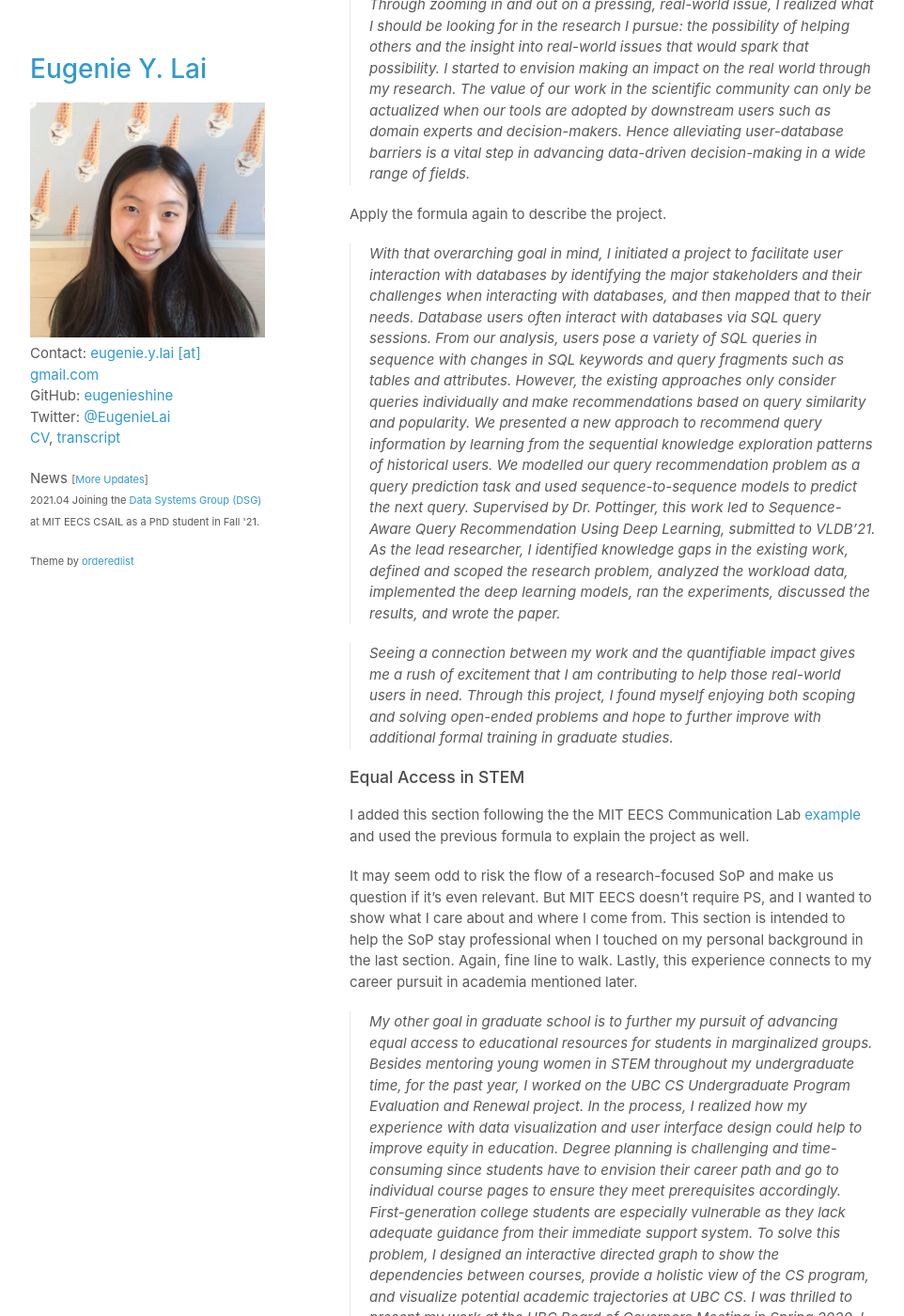
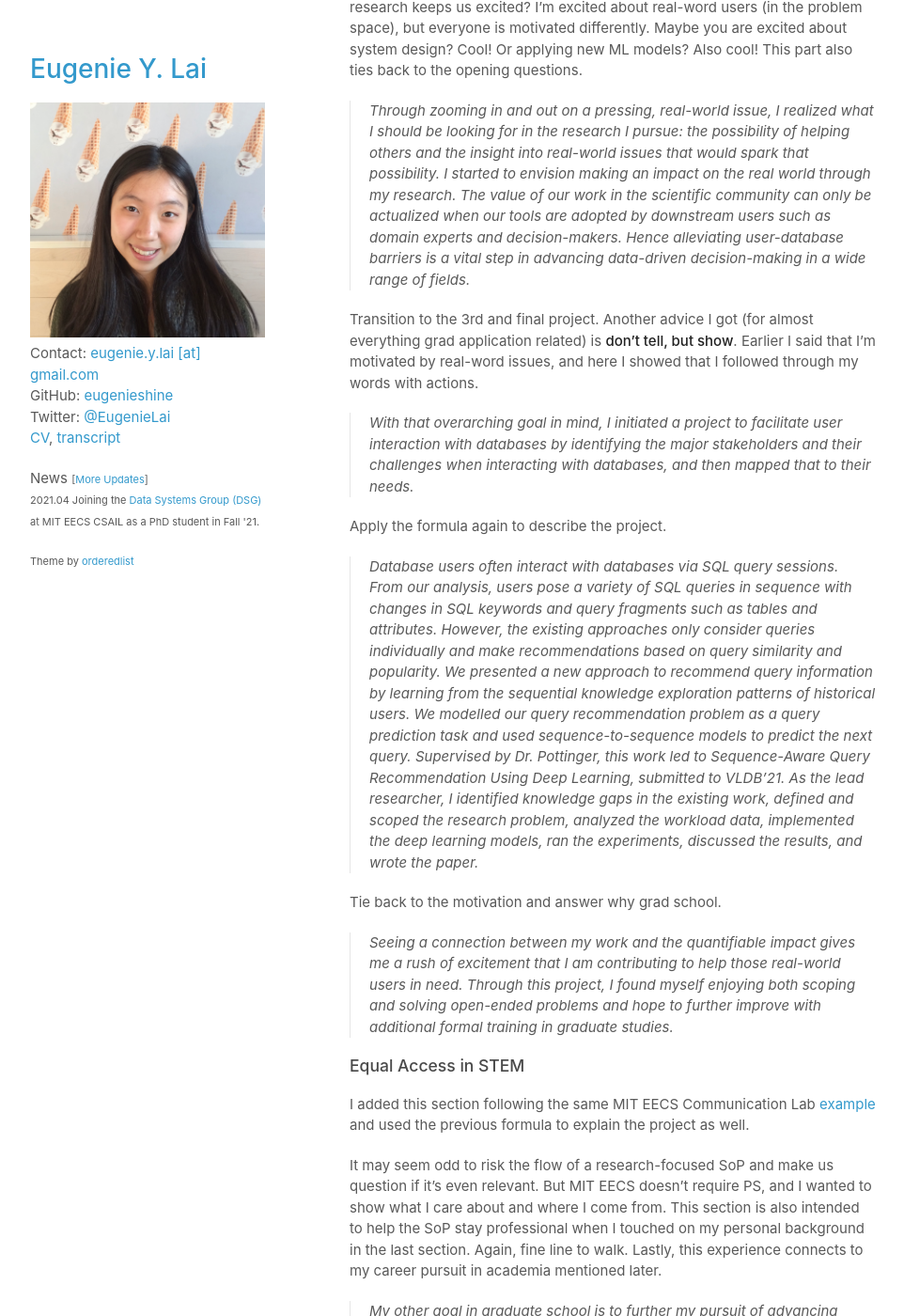
Before and after one commit to eugenielai/eugenielai.github.io, a Jekyll site: the page built from posts/another_annotated_sop.md, in a window 1280 px wide and 1400 px high, scrolled down 4853 px. Shown: the whole window at 94% size, without its empty margins (158-1120 px from the left). Built offline with Jekyll 4.4.1, drawn with Linux system fonts in a browser that asks for light colours; a script that is not in the unit is left out; some of the changed text lies outside the part shown.

Commit message:
update anno example of sop

```diff
--- a/posts/another_annotated_sop.md
+++ b/posts/another_annotated_sop.md
@@ -87,19 +87,23 @@ Transition to my next project to show more technical competency while keeping th
 Another example of the formula above but in a slightly different order to make things flow better.
 > Working with another undergraduate student under the supervision of Dr. Raymond Ng, we set out to address the challenge of how the city of Surrey should place EV charging stations. Prior to our work, the approach to determine where to install an EV charging site was solely based on expert opinions, despite a large volume of data collected by the city of Surrey. To help city planners make strategic decisions informed by evidence, I developed a web application to give them a user-friendly way to explore and make sense of the data. I used interactive maps and graphs to visualize the spatial distribution and time trends of Surrey’s vehicle stock, traffic flows, and land use. In September 2019, the city used my tool to choose 20 charger locations for a Canadian federal funding proposal, and I was proud to co-present this work at the SIGKDD’20 Social Impact Session this summer.
 
-Tie back to the opening questions.
+I find another good way to bring in our personality while staying professional is to talk about our value, which is also related to some why’s. What kind of research keeps us excited? I’m excited about real-word users (in the problem space), but everyone is motivated differently. Maybe you are excited about system design? Cool! Or applying new ML models? Also cool! This part also ties back to the opening questions.
 > Through zooming in and out on a pressing, real-world issue, I realized what I should be looking for in the research I pursue: the possibility of helping others and the insight into real-world issues that would spark that possibility. I started to envision making an impact on the real world through my research. The value of our work in the scientific community can only be actualized when our tools are adopted by downstream users such as domain experts and decision-makers. Hence alleviating user-database barriers is a vital step in advancing data-driven decision-making in a wide range of fields.
 
+Transition to the 3rd and final project. Another advice I got (for almost everything grad application related) is **don’t tell, but show**. Earlier I said that I’m motivated by real-word issues, and here I showed that I followed through my words with actions.
+> With that overarching goal in mind, I initiated a project to facilitate user interaction with databases by identifying the major stakeholders and their challenges when interacting with databases, and then mapped that to their needs.
+
 Apply the formula again to describe the project.
-> With that overarching goal in mind, I initiated a project to facilitate user interaction with databases by identifying the major stakeholders and their challenges when interacting with databases, and then mapped that to their needs. Database users often interact with databases via SQL query sessions. From our analysis, users pose a variety of SQL queries in sequence with changes in SQL keywords and query fragments such as tables and attributes. However, the existing approaches only consider queries individually and make recommendations based on query similarity and popularity. We presented a new approach to recommend query information by learning from the sequential knowledge exploration patterns of historical users. We modelled our query recommendation problem as a query prediction task and used sequence-to-sequence models to predict the next query. Supervised by Dr. Pottinger, this work led to Sequence-Aware Query Recommendation Using Deep Learning, submitted to VLDB’21. As the lead researcher, I identified knowledge gaps in the existing work, defined and scoped the research problem, analyzed the workload data, implemented the deep learning models, ran the experiments, discussed the results, and wrote the paper.
+> Database users often interact with databases via SQL query sessions. From our analysis, users pose a variety of SQL queries in sequence with changes in SQL keywords and query fragments such as tables and attributes. However, the existing approaches only consider queries individually and make recommendations based on query similarity and popularity. We presented a new approach to recommend query information by learning from the sequential knowledge exploration patterns of historical users. We modelled our query recommendation problem as a query prediction task and used sequence-to-sequence models to predict the next query. Supervised by Dr. Pottinger, this work led to Sequence-Aware Query Recommendation Using Deep Learning, submitted to VLDB’21. As the lead researcher, I identified knowledge gaps in the existing work, defined and scoped the research problem, analyzed the workload data, implemented the deep learning models, ran the experiments, discussed the results, and wrote the paper.
 
+Tie back to the motivation and answer why grad school.
 > Seeing a connection between my work and the quantifiable impact gives me a rush of excitement that I am contributing to help those real-world users in need. Through this project, I found myself enjoying both scoping and solving open-ended problems and hope to further improve with additional formal training in graduate studies.
 
 ### Equal Access in STEM
 
-I added this section following the the MIT EECS Communication Lab [example](https://mitcommlab.mit.edu/eecs/wp-content/uploads/sites/6/2016/09/CS-grad-school-personal-statement-annotated-example.pdf) and used the previous formula to explain the project as well.
+I added this section following the same MIT EECS Communication Lab [example](https://mitcommlab.mit.edu/eecs/wp-content/uploads/sites/6/2016/09/CS-grad-school-personal-statement-annotated-example.pdf) and used the previous formula to explain the project as well.
 
-It may seem odd to risk the flow of a research-focused SoP and make us question if it’s even relevant. But MIT EECS doesn’t require PS, and I wanted to show what I care about and where I come from. This section is intended to help the SoP stay professional when I touched on my personal background in the last section. Again, fine line to walk. Lastly, this experience connects to my career pursuit in academia mentioned later.
+It may seem odd to risk the flow of a research-focused SoP and make us question if it’s even relevant. But MIT EECS doesn’t require PS, and I wanted to show what I care about and where I come from. This section is also intended to help the SoP stay professional when I touched on my personal background in the last section. Again, fine line to walk. Lastly, this experience connects to my career pursuit in academia mentioned later.
 > My other goal in graduate school is to further my pursuit of advancing equal access to educational resources for students in marginalized groups. Besides mentoring young women in STEM throughout my undergraduate time, for the past year, I worked on the UBC CS Undergraduate Program Evaluation and Renewal project. In the process, I realized how my experience with data visualization and user interface design could help to improve equity in education. Degree planning is challenging and time-consuming since students have to envision their career path and go to individual course pages to ensure they meet prerequisites accordingly. First-generation college students are especially vulnerable as they lack adequate guidance from their immediate support system. To solve this problem, I designed an interactive directed graph to show the dependencies between courses, provide a holistic view of the CS program, and visualize potential academic trajectories at UBC CS. I was thrilled to present my work at the UBC Board of Governors Meeting in Spring 2020. I deployed the graphs to the UBC CS website this summer and am currently helping UBC Centre for Teaching, Learning and Technology adapt the graphs campus-wide. Participating in this project allowed me to advance equal access in a higher level of education and help as many students thrive as possible.
 
 ### Future Work
@@ -114,7 +118,7 @@ I find this part becomes more candid and convincing when I write it as if the PI
 
 ### Where I See Myself
 
-I wanted to address why I spent 6 years at UBC, which is relatively uncommon and often raises questions (e.g., if I can handle a rigorous course load). However, it was difficult for me to word my reason in a professional way at first. So I decided to only briefly mention the personal aspect while elaborating on my work experience. Xuan helped me further emphasize the value of the experience and how it contributes to my goals in graduate studies.
+I wanted to address why I spent 6 years at UBC, which is relatively uncommon and often raises questions (e.g., if I can handle a rigorous course load). However, it was difficult to word my reason in a professional way at first. So I only briefly mentioned the personal aspect while elaborating on my work experience. Xuan pointed out the key is to **relate our personal struggles to professional development** and helped me further emphasize the value of the experience and how it contributed to my goals in graduate studies.
 > As a first-generation college student from a low-income, single-parent family, working puts additional constraints on my course load yet is the most effective way to support myself. Although I spent six years on my undergraduate degree, I did two years of co-op at three different places in industry, non-profit, and academia. While studying full-time, I have also worked part-time in retail, administration, and teaching. Through these valuable experiences, I not only learned about the many real-world challenges that people face on the job, but also discovered research interests that would allow me to address some of those challenges.
 
 Let’s not leave any loose ends and tie the two goals together to wrap up.
```
